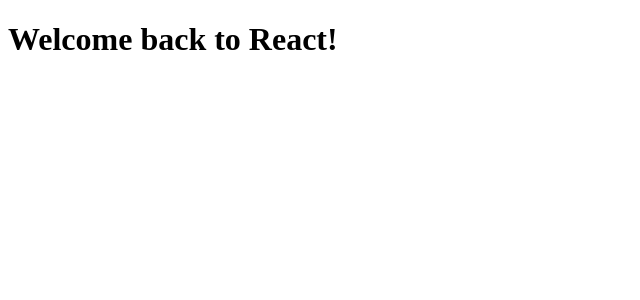
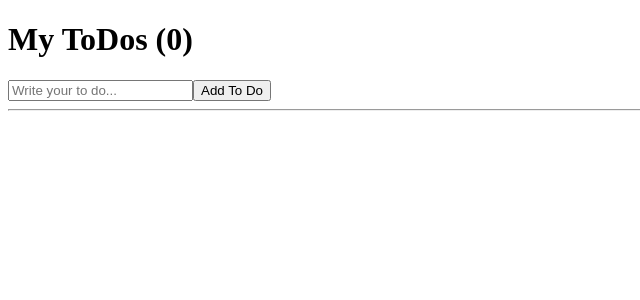
Before and after one commit to lubiksss/movie-web-service, a React (Create React App) app: page / in a window 1280 px wide. Shown: the top 300 px of the page, without its empty margins (0-640 px from the left). Built offline with nearby package versions, Linux system fonts and the light colour scheme.

Commit message:
FEAT: ToDo List 구현

```diff
--- a/src/App.js
+++ b/src/App.js
@@ -1,7 +1,29 @@
+import {useState} from 'react'
+
 function App() {
+    const [toDo, setToDo] = useState("")
+    const [toDos, setTodos] = useState([])
+    const onChange = (event) => setToDo(event.target.value);
+    const onSubmit = (event) => {
+        event.preventDefault();
+        if (toDo === "") {
+            return;
+        }
+        setTodos(currentArray => [toDo, ...currentArray]);
+        setToDo("");
+    }
     return (
         <div>
-            <h1>Welcome back to React!</h1>
+            <h1>My ToDos ({toDos.length})</h1>
+            <form onSubmit={onSubmit}>
+                <input onChange={onChange}
+                       type="text"
+                       value={toDo}
+                       placeholder="Write your to do..."/>
+                <button>Add To Do</button>
+            </form>
+            <hr/>
+            {toDos.map((item,index) => <li key={index}>{item}</li>)}
         </div>
     );
 }
--- a/src/index.js
+++ b/src/index.js
@@ -4,7 +4,7 @@
 
 const root = ReactDOM.createRoot(document.getElementById('root'));
 root.render(
-    <React.StrictMode>
+    // <React.StrictMode>
         <App/>
-    </React.StrictMode>
+    // </React.StrictMode>
 );
```
